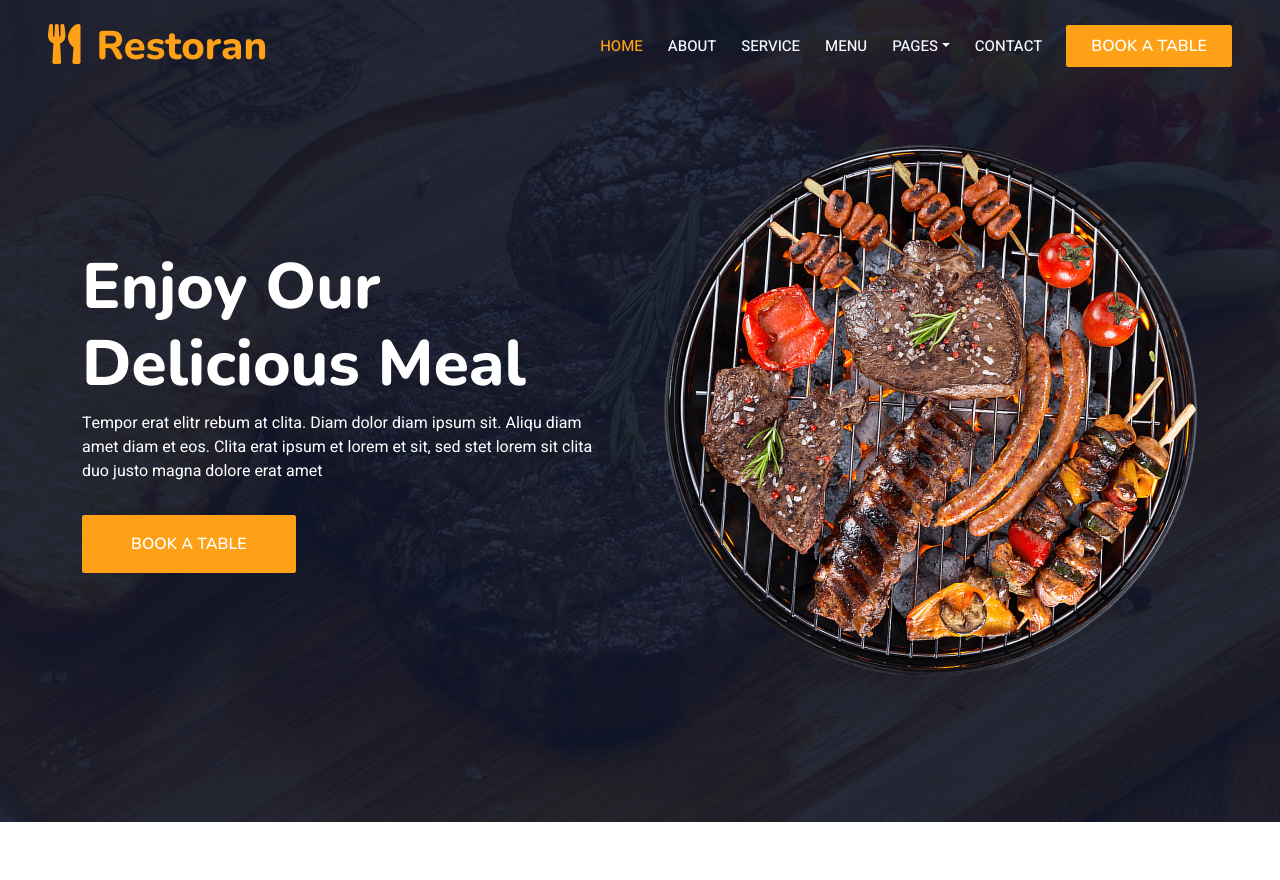
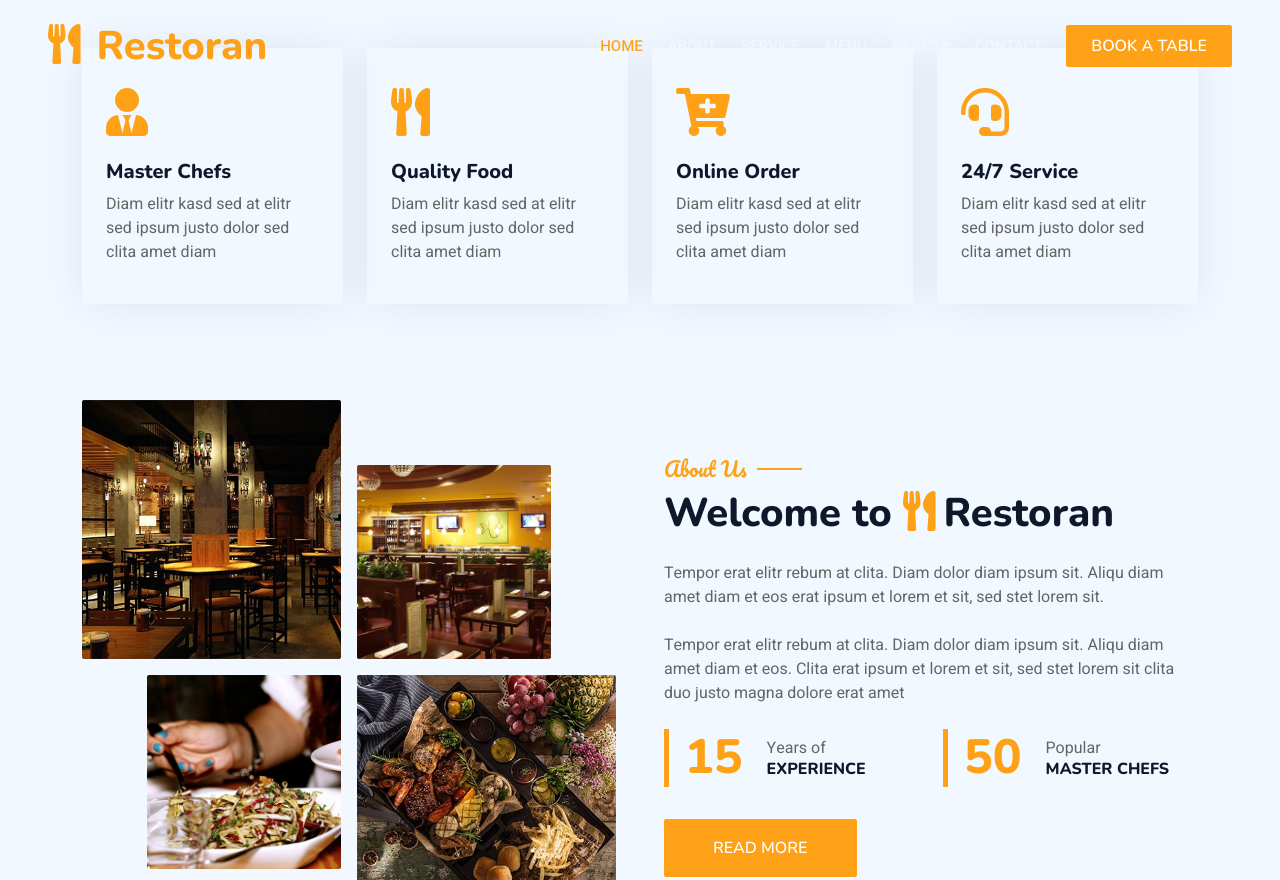
Before and after one commit to IDKSenpai/coffee-web, a plain HTML site: page index.html in a window 1280 px wide. Shown: the top 880 px of the page. Drawn offline with nearby package versions, Linux system fonts and the light colour scheme.

Commit message:
update index1

```diff
--- a/index.html
+++ b/index.html
@@ -106,7 +106,7 @@
           </div>
         </nav>
 
-        <div class="container-xxl py-5 bg-dark hero-header mb-5">
+        <!-- <div class="container-xxl py-5 bg-dark hero-header mb-5">
           <div class="container my-5 py-5">
             <div class="row align-items-center g-5">
               <div class="col-lg-6 text-center text-lg-start">
@@ -127,14 +127,14 @@
               <div class="col-lg-6 text-center text-lg-end overflow-hidden">
                 <img class="img-fluid" src="img/hero.png" alt="" />
               </div>
-            </div>
+            </div> -->
           </div>
         </div>
       </div>
       <!-- Navbar & Hero End -->
 
       <!-- Service Start -->
-      <!-- <div class="container-xxl py-5">
+      <div class="container-xxl py-5">
         <div class="container">
           <div class="row g-4">
             <div class="col-lg-3 col-sm-6 wow fadeInUp" data-wow-delay="0.1s">
@@ -187,7 +187,7 @@
             </div>
           </div>
         </div>
-    </div> -->
+      </div>
       <!-- Service End -->
 
       <!-- About Start -->
```
Lines whose indentation alone changed are shown as unchanged.
